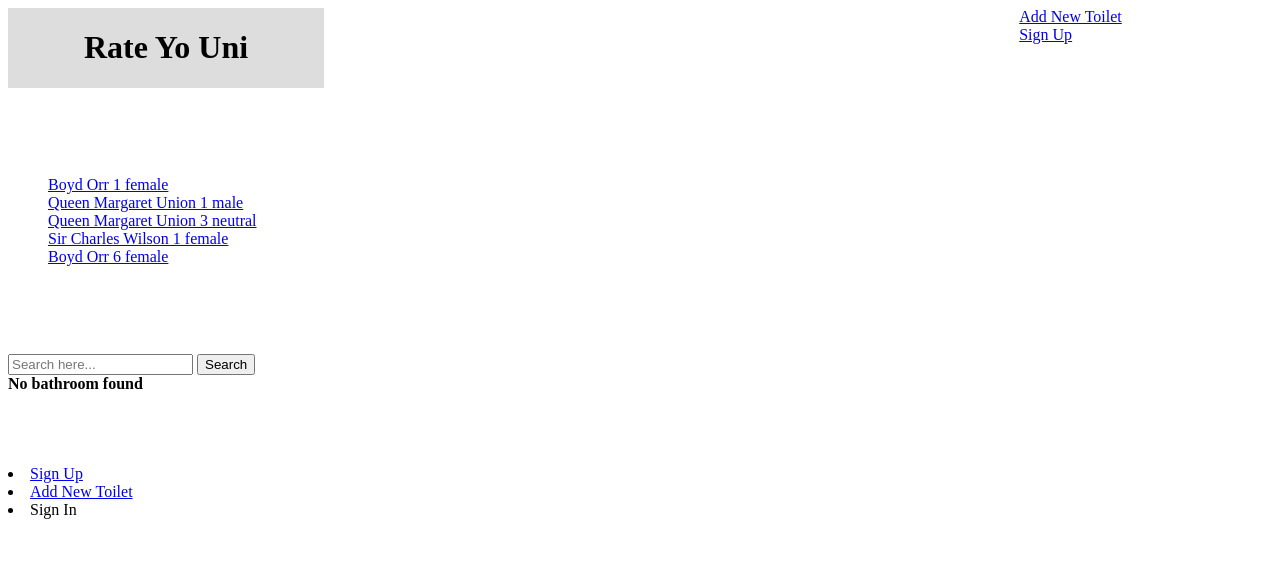
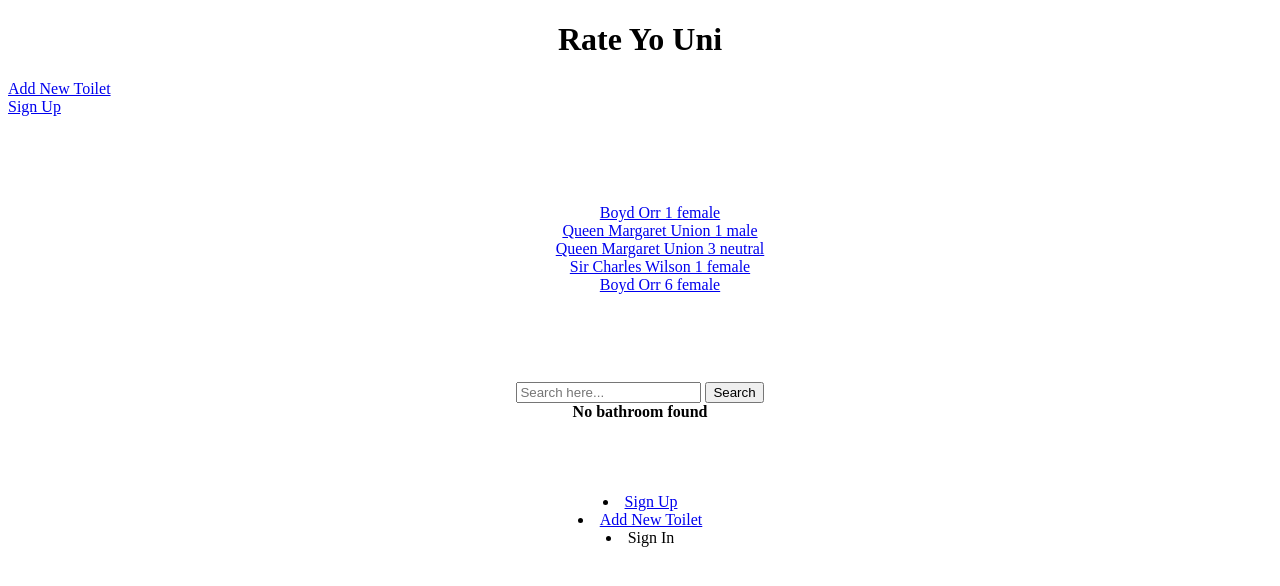
Before and after one commit to 2374868V/rate_yo_uni, a Django app: page /project/ in a window 1280 px wide. Shown: the top 586 px of the page. Run offline with Django 3.2, Linux system fonts and the light colour scheme; data comes from the database, SQL or seed files in the repository.

Commit message:
update css

```diff
--- a/templates/project/add_toilet.html
+++ b/templates/project/add_toilet.html
@@ -2,7 +2,7 @@
 {% load staticfiles %}
 
 {% block body_block %}
-    <h1>Add a Toilet</h1>
+    <h1 align="center">Add a Toilet</h1>
 
     <! create toilet >
     <div>
@@ -13,14 +13,16 @@
         <li><a href="{% url 'index' %}">Cancel</a></li>
     </div>
 
-    <div>
+    <div align="center">
         <form id="bathroom_form" method="post" action="/project/add_toilet/">
             {% csrf_token %}
             {% for hidden in form.hidden_fields %}
+            <br>
                 {{ hidden }}
             {% endfor %}
 
             {% for field in form.visible_fields %}
+            <br>
                 {{ field.errors }}
                 {{ field.help_text }}
                 {{ field }}
--- a/templates/project/base.html
+++ b/templates/project/base.html
@@ -27,38 +27,6 @@
             {% endblock %}
         </div>
 
-            <style>
-                #menubar{
-                    background-color: #aaaaaa;
-                    heigth: 50px;
-                    width: 100%;
-                }
-                #title{
-                    float:left;
-                    width: 25%;
-                    background-color: #dddddd;
-                }
-
-                #add{
-                    float: right;
-                    background-color: #555555
-                    color: #000000
-                    heigth: 50px;
-                    width: 20%;
-                    margin-left: 20%;
-                }
-                #signup{
-                    float: right;
-                    background-color: #555555
-                    color: #ffffff
-                    heigth: 50px;
-                    width: 20%;
-                    margin-left: 20%;
-                }
-
-
-            </style>
-
 
     </body>
 </html>
--- a/templates/project/home.html
+++ b/templates/project/home.html
@@ -9,7 +9,7 @@
     <br>
     <br>
     <br>
-<div id="content">
+<div id="content" align="center">
     <! list of toilets >
     <div id="newlyadded">
     {% if bathrooms %}
@@ -59,12 +59,5 @@
         <li>Sign In</li>
     </div>
 </div>
-    <style>
-        #content{
-                    clear: left;
-                    width 100%
-                    background-color: red;
 
-                }
-    </style>
 {% endblock %}
```
